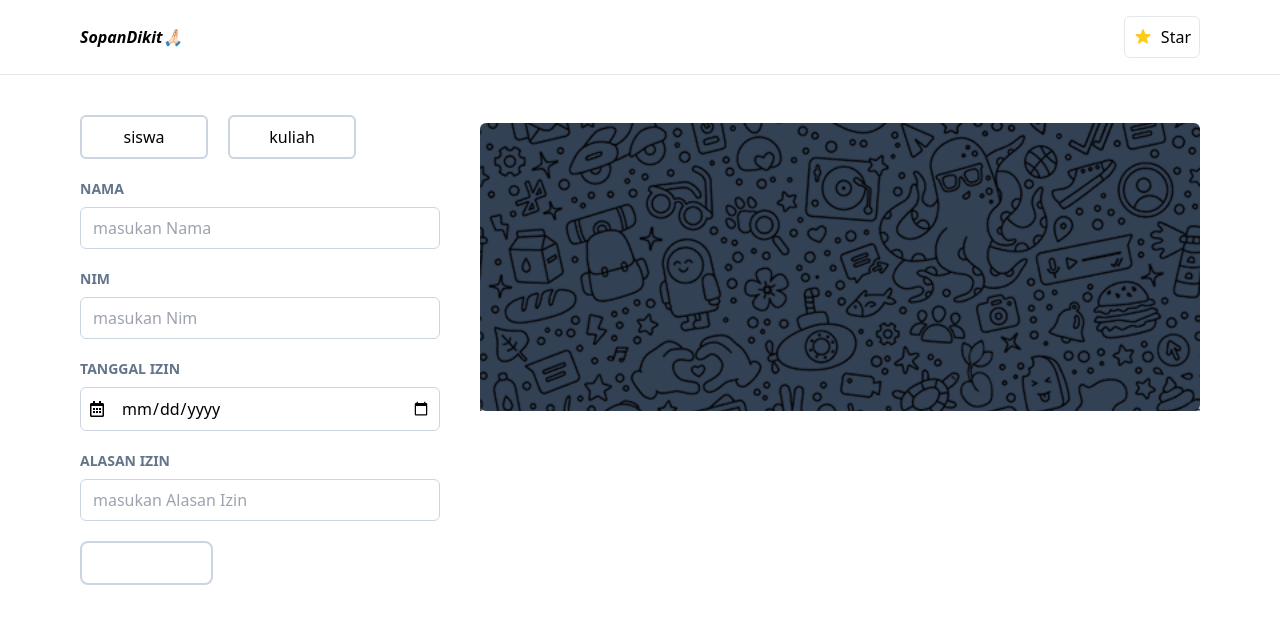
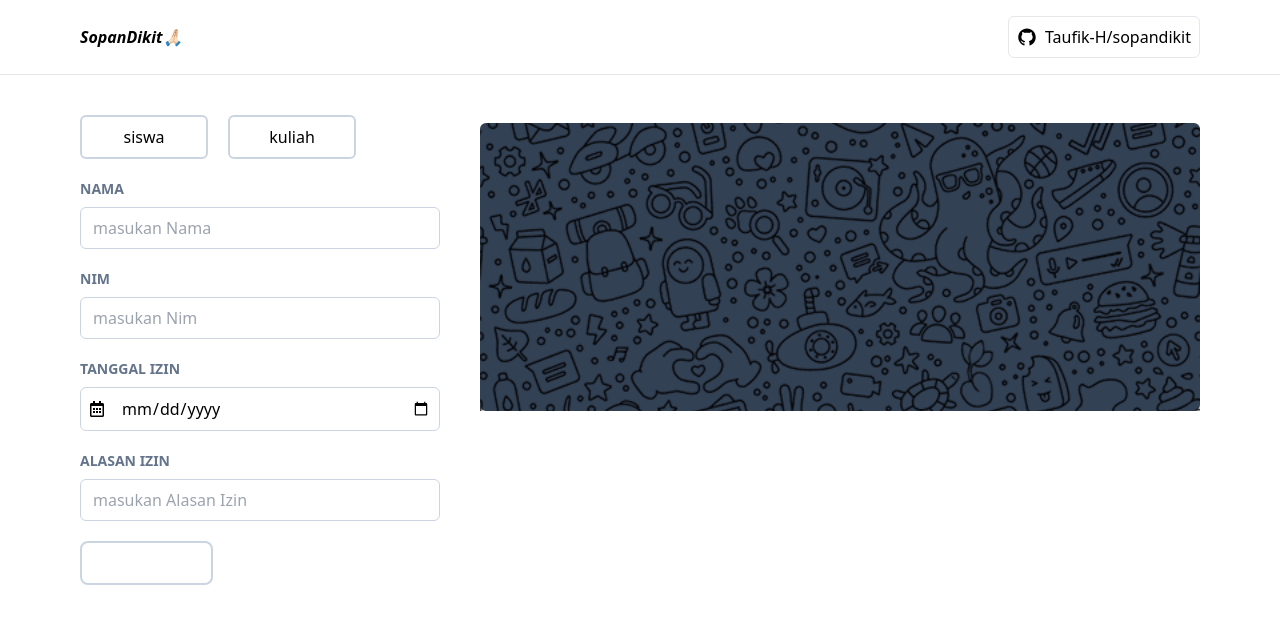
Before and after one commit to Taufik-H/sopandikit, a React (Vite) app: page / in a window 1280 px wide. Shown: the top 624 px of the page. Built offline with nearby package versions, Linux system fonts and the light colour scheme.

Commit message:
change button

```diff
--- a/src/components/Navbar.jsx
+++ b/src/components/Navbar.jsx
@@ -1,5 +1,5 @@
 import React from "react";
-import { HiStar } from "react-icons/hi";
+import { AiFillGithub } from "react-icons/ai";
 const Navbar = () => {
   return (
     <nav className="w-full flex justify-between items-center border-b border-slaye-400 py-4 px-3 lg:px-20">
@@ -8,8 +8,8 @@ const Navbar = () => {
         href="https://github.com/Taufik-H/sopandikit/tree/main"
         className="border rounded-md p-2 flex gap-2 items-center hover:bg-slate-100 transition-all duration-200 "
       >
-        <HiStar size={20} className="text-yellow-400" />
-        Star
+        <AiFillGithub size={20} />
+        Taufik-H/sopandikit
       </a>
     </nav>
   );
```
